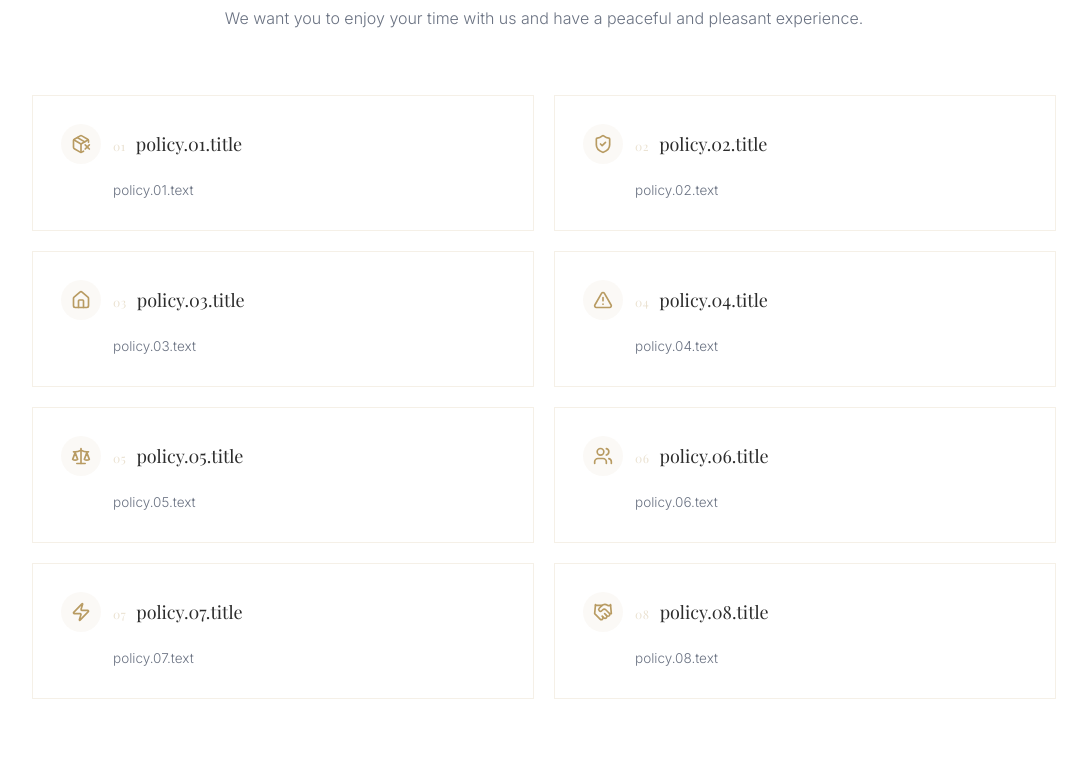
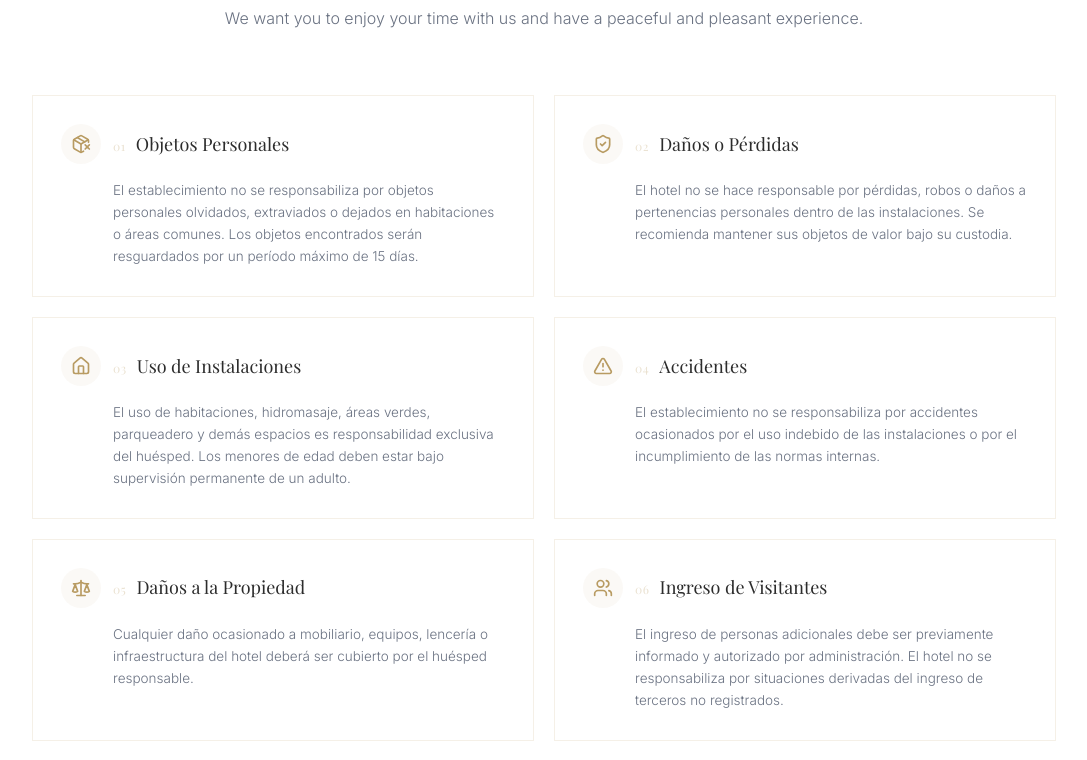
Before and after one commit to deoch1029-ui/ecohotel-la-casa-bola-, a Next.js app: page / in a window 1280 px wide. Shown: the part 4500-5260 px from the top of the page, without its empty margins (96-1183 px from the left). Built offline with nearby package versions, Linux system fonts and the light colour scheme.

Commit message:
edef9a09-f17a-44c0-9b29-46f015d32bed

```diff
--- a/src/components/location.tsx
+++ b/src/components/location.tsx
@@ -65,10 +65,10 @@ export default function LocationAndPolicies() {
                   </div>
                   <div className="flex items-baseline gap-2.5">
                     <span className="text-gold/30 font-serif text-xs tracking-wider">{policy.number}</span>
-                    <h3 className="font-serif text-lg text-anthracite leading-snug">{t(`policy.${policy.number}.title`)}</h3>
+                    <h3 className="font-serif text-lg text-anthracite leading-snug">{policy.title}</h3>
                   </div>
                 </div>
-                <p className="text-gray-500 font-light leading-relaxed text-[13.5px] pl-[52px]">{t(`policy.${policy.number}.text`)}</p>
+                <p className="text-gray-500 font-light leading-relaxed text-[13.5px] pl-[52px]">{policy.text}</p>
               </div>
             ))}
           </div>
```
